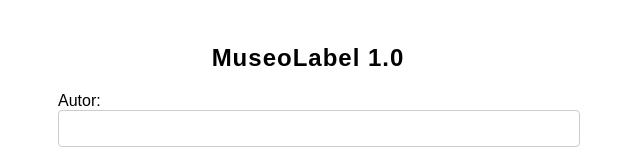
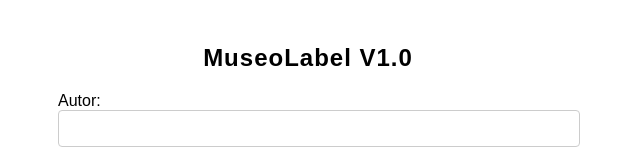
Before and after one commit to augustoalr/museo_label, a plain HTML site: page index.html in a window 1280 px wide. Shown: the top 157 px of the page, without its empty margins (332-972 px from the left). Drawn offline with Linux system fonts and the light colour scheme; a script that the page names is missing.

Commit message:
Agrendole un span a la version de la app

```diff
--- a/index.html
+++ b/index.html
@@ -12,7 +12,7 @@
 
 <body>
     <main class="container" id="HTMLtoPDF">
-        <h1 class="app-name">MuseoLabel 1.0</h1>
+        <h1 class="app-name">MuseoLabel <span>V1.0</span></h1>
 
         <form class="form">
             <div>
```
